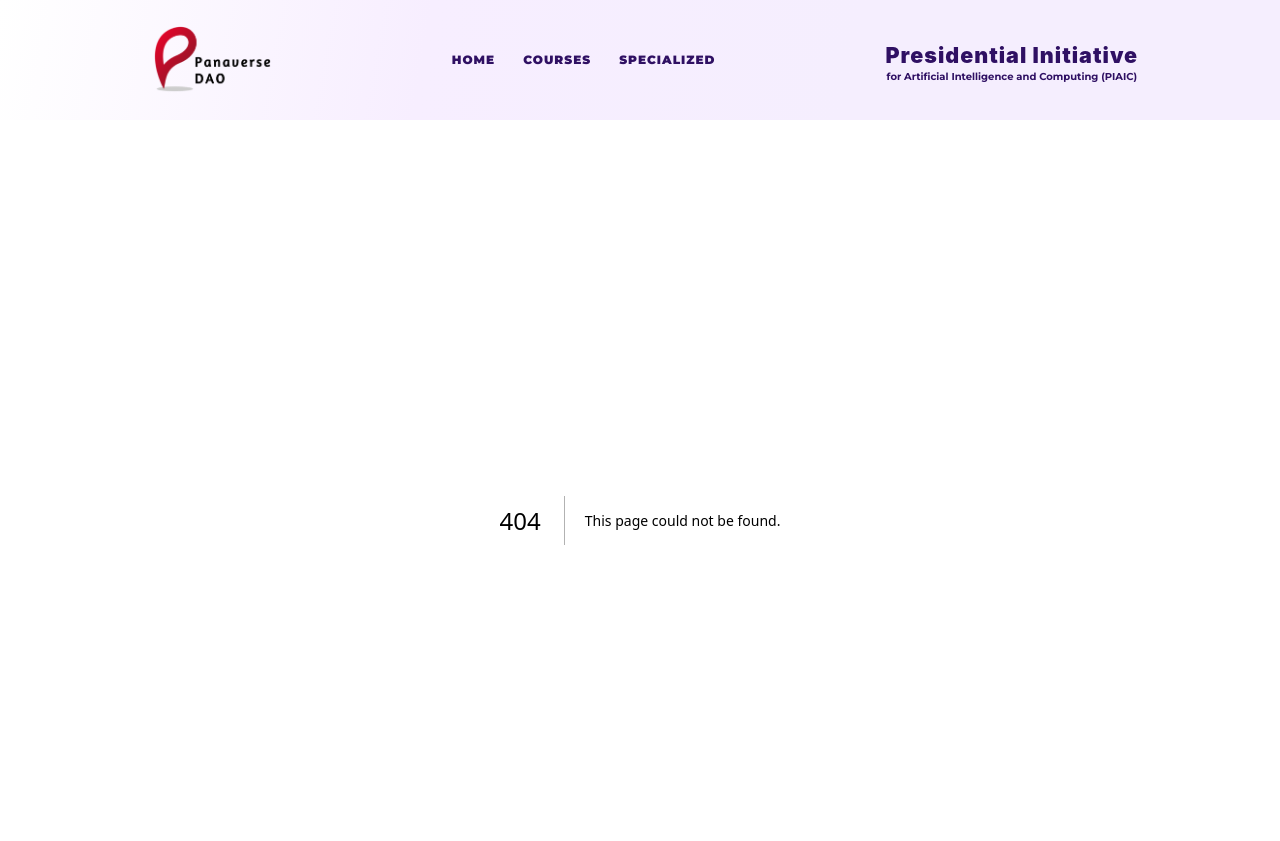
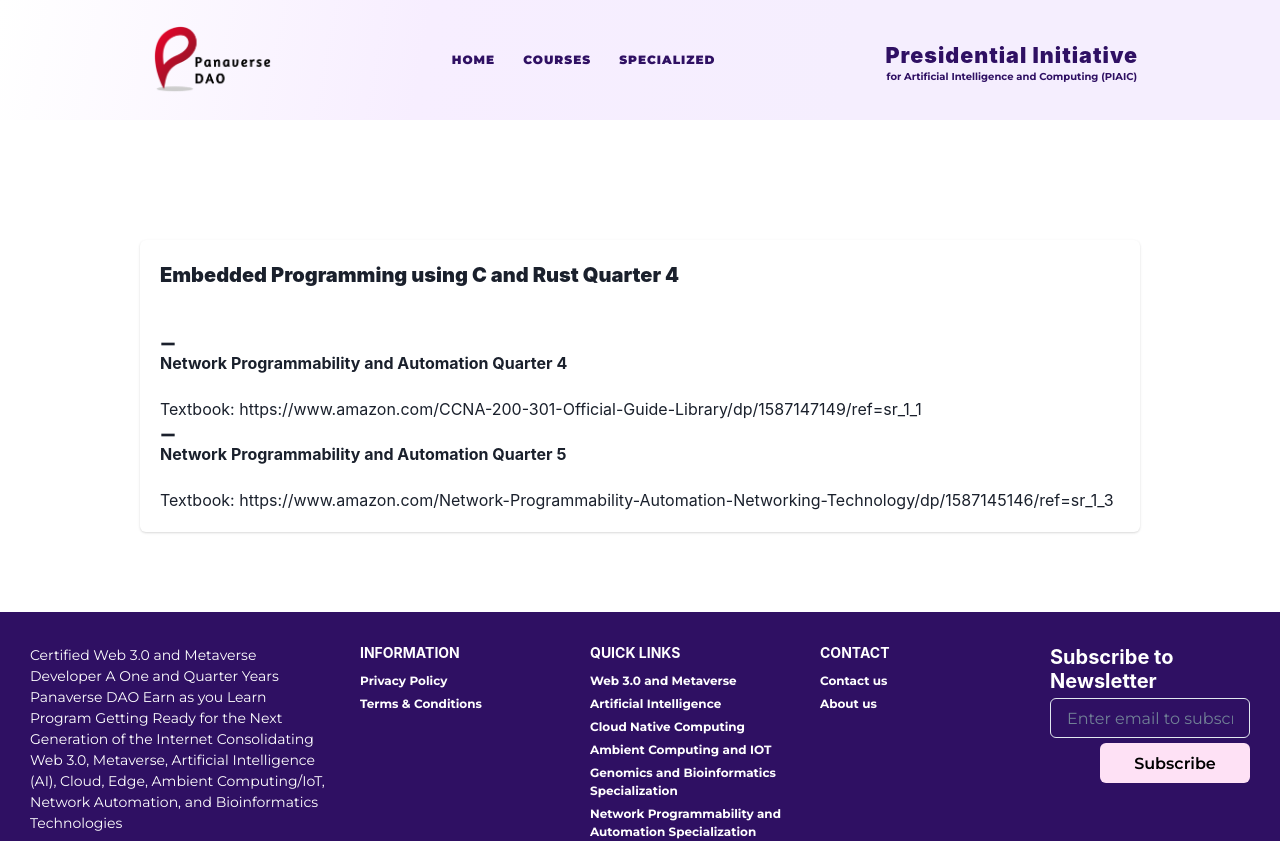
Before and after one commit to hiraaziz/panaverse, a Next.js app: page /automation in a window 1280 px wide. Before the commit this address had no page. Shown: the top 841 px of the page. Built offline with nearby package versions, Linux system fonts and the light colour scheme.

Commit message:
Create page.tsx

```diff
--- /dev/null
+++ b/app/automation/page.tsx
@@ -0,0 +1,66 @@
+"use client";
+import React from "react";
+import {
+  Card,
+  CardHeader,
+  CardBody,
+  CardFooter,
+  Box,
+  Stack,
+  Link,
+  List,
+  ListItem,
+  Heading,
+} from "@chakra-ui/react";
+import { LinkIcon, MinusIcon } from "@chakra-ui/icons";
+
+const page = () => {
+  return (
+    <Box w="full" h="max-content">
+      <Stack
+        as="div"
+        display="flex"
+        direction="column"
+        justifyContent={{ base: "start", xl: "center" }}
+        alignItems="center"
+        w={{base:'300px',md:'400px',lg:"500px",xl:'1000px'}}
+        my="auto"
+        mx="auto"
+        h="fit-content"
+        mt={{ base: "0px", md: "120px", lg: "120px" }}
+        mb={{ base: "80px", md: "80px", lg: "80px" }}
+      >
+        <Card w="full">
+          <CardHeader fontSize="20px" fontWeight="black">
+            Embedded Programming using C and Rust Quarter 4
+          </CardHeader>
+          <CardBody>
+            <List>
+              <ListItem>
+                <MinusIcon />
+                <Heading fontSize="16px">
+                  Network Programmability and Automation Quarter 4
+                </Heading>
+                <br />
+                Textbook:
+                https://www.amazon.com/CCNA-200-301-Official-Guide-Library/dp/1587147149/ref=sr_1_1
+              </ListItem>
+
+              <ListItem>
+                <MinusIcon />
+                <Heading fontSize="16px">
+                  Network Programmability and Automation Quarter 5
+                </Heading>
+                <br />
+                Textbook:
+                https://www.amazon.com/Network-Programmability-Automation-Networking-Technology/dp/1587145146/ref=sr_1_3
+              </ListItem>
+            </List>
+          </CardBody>
+        </Card>
+      </Stack>
+    </Box>
+  );
+};
+
+export default page;
```
